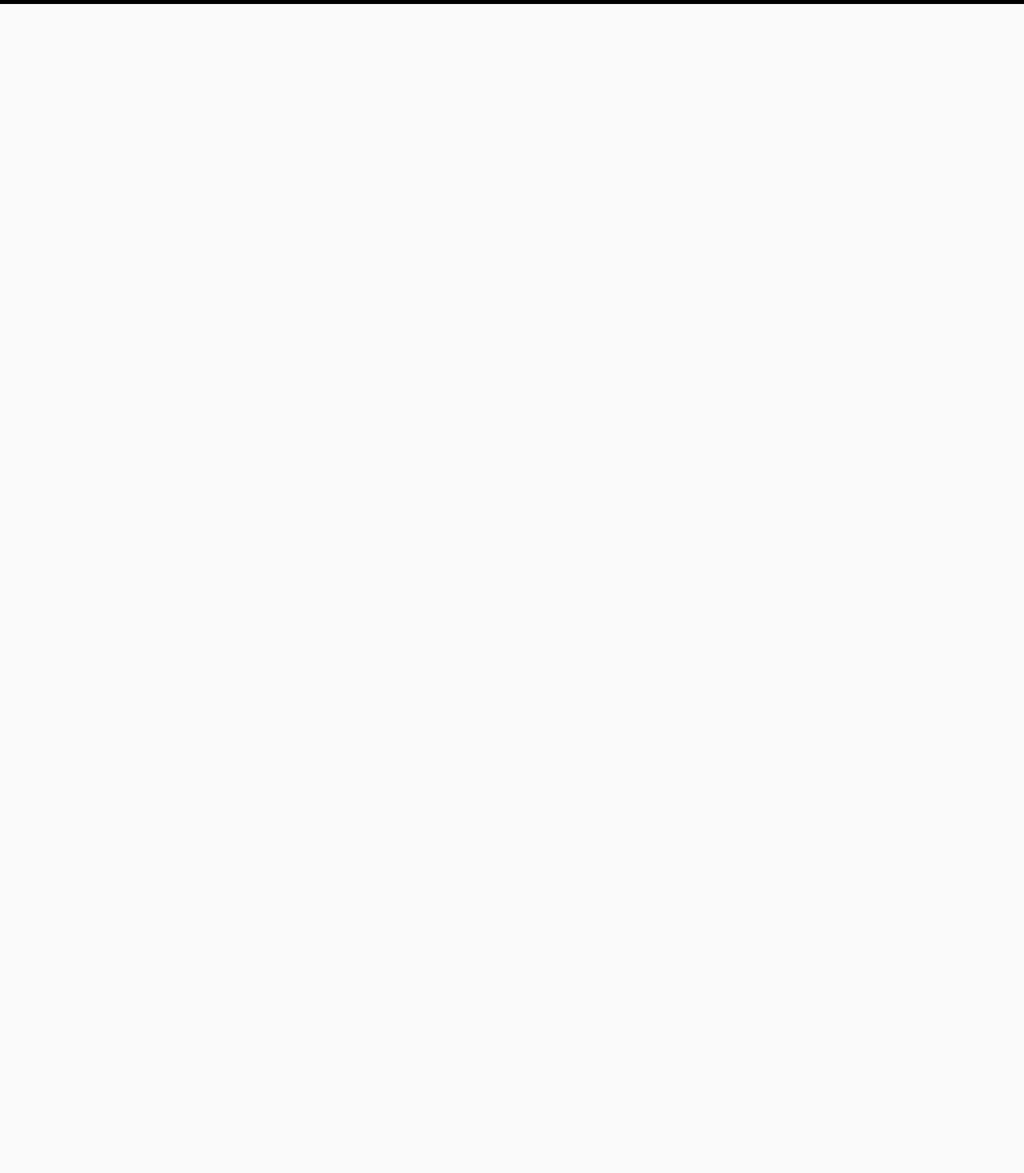
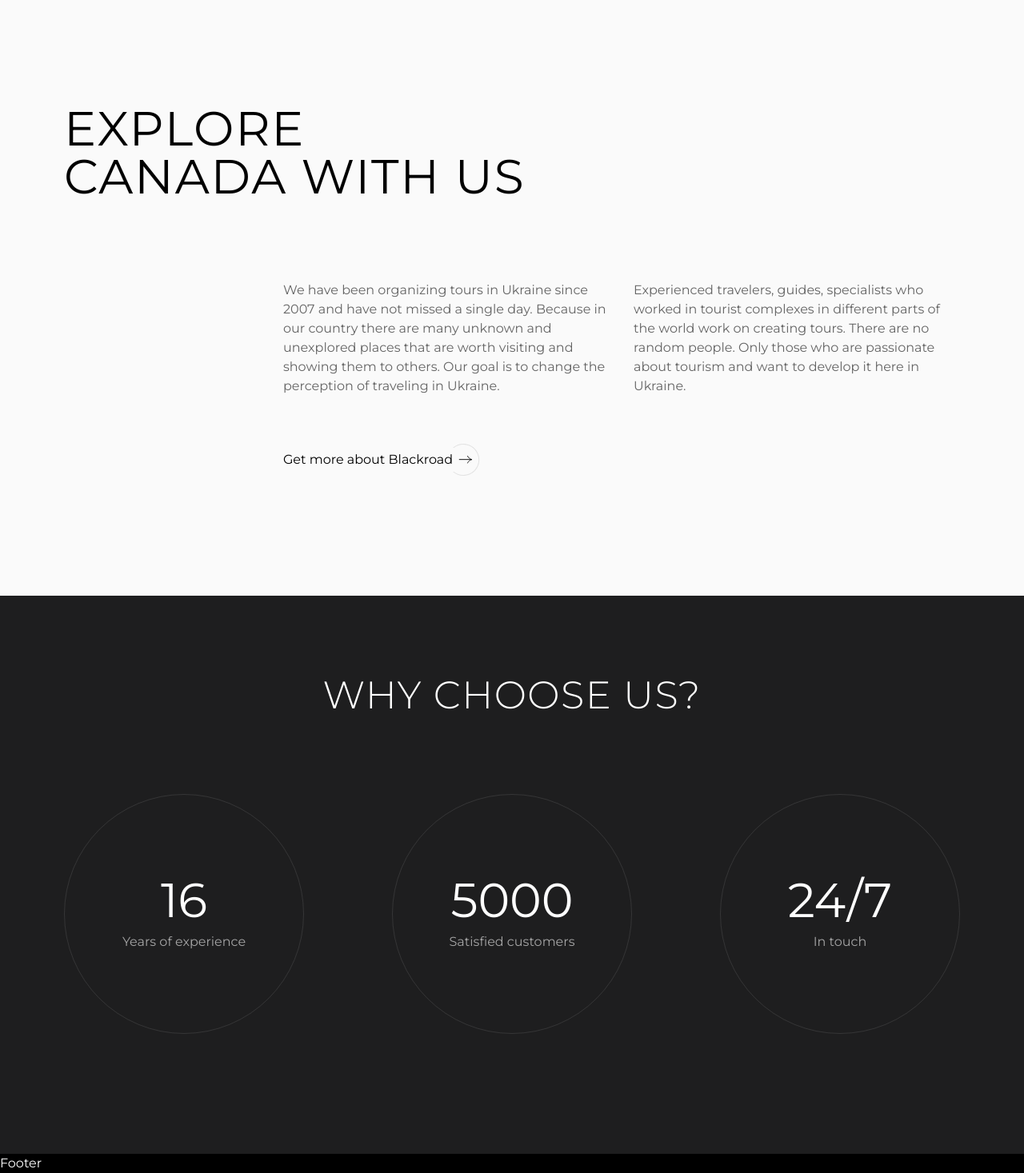
Before and after one commit to summermoved0n/project-Blackroad-Frontend, a Next.js app in the folder my-app/: page / in a window 1280 px wide. Shown: the part 919-2386 px from the top of the page at 80% size. Before the commit the page ends 924 px from the top, so only its background shows below. Built offline with nearby package versions, Linux system fonts and the light colour scheme; a web font is replaced by a local one.

Commit message:
desctop until whe choose us

```diff
--- a/my-app/src/app/components/Button.tsx
+++ b/my-app/src/app/components/Button.tsx
@@ -5,7 +5,7 @@ import { cn } from "@/lib/ui/cn";
 
 type ButtonProps = {
   children: React.ReactNode;
-  variant?: "primary";
+  variant?: "primary" | "secondary";
   size?: "sm" | "md" | "lg" | "xl";
   className?: string;
 } & React.ButtonHTMLAttributes<HTMLButtonElement>;
--- /dev/null
+++ b/my-app/src/app/components/ButtonWithArrow.tsx
@@ -0,0 +1,40 @@
+"use client";
+
+import { CircleIcon } from "@/lib/icons/CircleIcon";
+import { Button } from "./Button";
+import { ArrowRightIcon } from "@/lib/icons/ArrowRightIcon";
+import { useRouter } from "next/dist/client/components/navigation";
+
+type ButtonWithArrowProps = {
+  children: React.ReactNode;
+  className?: string;
+  path?: string;
+};
+
+export default function ButtonWithArrow({
+  children,
+  className,
+  path,
+  ...props
+}: ButtonWithArrowProps) {
+  const router = useRouter();
+
+  const handleClick = () => {
+    router.push(path || "/");
+  };
+
+  return (
+    <Button
+      variant="secondary"
+      className={`${className} relative flex items-center`}
+      onClick={handleClick}
+      {...props}
+    >
+      {children}
+      <CircleIcon />
+      <div className="absolute right-2.5">
+        <ArrowRightIcon />
+      </div>
+    </Button>
+  );
+}
--- /dev/null
+++ b/my-app/src/app/components/ExploreWithUs.tsx
@@ -0,0 +1,35 @@
+import { Text } from "./Text";
+import ButtonWithArrow from "./ButtonWithArrow";
+
+export default function ExploreWithUs() {
+  return (
+    <div className="py-37.5 mx-20">
+      <Text className="mb-25" as="h2" color="black" size="xl" spacing="sm">
+        EXPLORE
+        <br /> CANADA WITH US
+      </Text>
+      <div className="flex justify-end gap-7.5">
+        <div className="flex flex-col items-start justify-start gap-15">
+          <Text className="w-102" color="black60" size="sm">
+            We have been organizing tours in Ukraine since 2007 and have not
+            missed a single day. Because in our country there are many unknown
+            and unexplored places that are worth visiting and showing them to
+            others. Our goal is to change the perception of traveling in
+            Ukraine.
+          </Text>
+
+          <ButtonWithArrow path="/about_us">
+            Get more about Blackroad
+          </ButtonWithArrow>
+        </div>
+
+        <Text className="w-102" color="black60" size="sm">
+          Experienced travelers, guides, specialists who worked in tourist
+          complexes in different parts of the world work on creating tours.
+          There are no random people. Only those who are passionate about
+          tourism and want to develop it here in Ukraine.
+        </Text>
+      </div>
+    </div>
+  );
+}
--- a/my-app/src/app/components/HomeHero.tsx
+++ b/my-app/src/app/components/HomeHero.tsx
@@ -14,6 +14,7 @@ export default function HomeHero() {
       />
 
       <Text
+        as="h1"
         color="white"
         size="lg"
         className="absolute top-1/2 left-1/2 -translate-x-1/2 -translate-y-1/2 text-center"
--- a/my-app/src/app/components/Text.tsx
+++ b/my-app/src/app/components/Text.tsx
@@ -13,11 +13,13 @@ type TextProps = {
     | "black60"
     | "orange";
   size: "xs" | "sm" | "md" | "lg" | "xl";
+  as?: "p" | "span" | "h1" | "h2" | "h3" | "h4" | "h5" | "h6";
   spacing?: "sm";
   className?: string;
 } & React.HTMLAttributes<HTMLParagraphElement>;
 
 export function Text({
+  as,
   color,
   size,
   spacing,
@@ -25,9 +27,14 @@ export function Text({
   children,
   ...props
 }: TextProps) {
+  const Component = as || "p";
+
   return (
-    <p className={cn(text({ color, size, spacing }), className)} {...props}>
+    <Component
+      className={cn(text({ color, size, spacing }), className)}
+      {...props}
+    >
       {children}
-    </p>
+    </Component>
   );
 }
--- /dev/null
+++ b/my-app/src/app/components/WhyChooseUs.tsx
@@ -0,0 +1,39 @@
+import { Text } from "./Text";
+
+const dateOfCustomers = [
+  { id: 1, numbers: "16", text: "Years of experience" },
+  { id: 2, numbers: "5000", text: "Satisfied customers" },
+  { id: 3, numbers: "24/7", text: "In touch" },
+];
+
+export default function WhyChooseUs() {
+  return (
+    <div className="px-20 pt-25 pb-37.5 bg-[#1e1e1f]">
+      <Text
+        as="h2"
+        color="white"
+        size="lg"
+        spacing="sm"
+        className="pb-25 flex justify-center"
+      >
+        WHY CHOOSE US?
+      </Text>
+
+      <div className="flex justify-between">
+        {dateOfCustomers.map(({ id, numbers, text }) => (
+          <div
+            key={id}
+            className="w-[300px] h-[300px] flex flex-col items-center justify-center gap-2.5 border border-white/10 rounded-[50%]"
+          >
+            <Text as="p" color="white" size="xl">
+              {numbers}
+            </Text>
+            <Text as="p" color="white60" size="sm">
+              {text}
+            </Text>
+          </div>
+        ))}
+      </div>
+    </div>
+  );
+}
--- a/my-app/src/app/globals.css
+++ b/my-app/src/app/globals.css
@@ -6,7 +6,7 @@
   box-sizing: border-box;
 }
 
-h1,
+/* h1,
 h2,
 h3,
 h4,
@@ -14,7 +14,7 @@ h5,
 h6,
 p {
   margin: 0;
-}
+} */
 
 p:last-child {
   margin-bottom: 0;
@@ -44,6 +44,5 @@ img {
 body {
   margin: 0;
   background-color: #fafafa;
-  /* background-color: #171717; */
   color: #171717;
 }
--- a/my-app/src/app/page.tsx
+++ b/my-app/src/app/page.tsx
@@ -1,9 +1,13 @@
+import ExploreWithUs from "./components/ExploreWithUs";
 import HomeHero from "./components/HomeHero";
+import WhyChooseUs from "./components/WhyChooseUs";
 
 export default function Home() {
   return (
     <main>
       <HomeHero />
+      <ExploreWithUs />
+      <WhyChooseUs />
     </main>
   );
 }
--- a/my-app/src/lib/icons/ChevronRightIcon.tsx
+++ b/my-app/src/lib/icons/ChevronRightIcon.tsx
@@ -10,7 +10,7 @@ export const ChevronRightIcon = () => {
       <path
         d="M0.499861 0C0.499861 0.424 0.918718 1.05714 1.34272 1.58857C1.88786 2.27429 2.53929 2.87257 3.28615 3.32914C3.84615 3.67143 4.525 4 5.07129 4C4.525 4 3.84557 4.32857 3.28615 4.67086C2.53929 5.128 1.88786 5.72629 1.34272 6.41086C0.918718 6.94286 0.499861 7.57714 0.499861 8"
         stroke="white"
-        stroke-opacity="0.6"
+        strokeOpacity="0.6"
       />
     </svg>
   );
--- a/my-app/src/lib/icons/CircleIcon.tsx
+++ b/my-app/src/lib/icons/CircleIcon.tsx
@@ -8,12 +8,12 @@ export const CircleIcon = () => {
       xmlns="http://www.w3.org/2000/svg"
     >
       <path
-        fill-rule="evenodd"
-        clip-rule="evenodd"
+        fillRule="evenodd"
+        clipRule="evenodd"
         d="M32.2291 20C32.2291 30.4934 23.7225 39 13.2291 39C8.83278 39 4.78519 37.5068 1.5658 35H3.69651e-07C3.52567 38.1118 8.15689 40 13.2291 40C24.2748 40 33.2291 31.0457 33.2291 20C33.2291 8.9543 24.2748 0 13.2291 0C8.15689 0 3.52567 1.88818 0 5H1.5658C4.78519 2.49315 8.83278 1 13.2291 1C23.7225 1 32.2291 9.50659 32.2291 20Z"
         fill="#171717"
-        fill-opacity="0.1"
+        fillOpacity="0.1"
       />
     </svg>
   );
-}
+};
--- a/my-app/src/lib/ui/button.ts
+++ b/my-app/src/lib/ui/button.ts
@@ -1,10 +1,11 @@
 import { cva } from "class-variance-authority";
 
-export const button = cva("h-[50px] text-base text-white transition", {
+export const button = cva("text-base transition", {
   variants: {
     variant: {
       primary:
-        "bg-transparent border-1 border-solid border-orange-500 hover:bg-orange-500",
+        "h-[50px] text-white bg-transparent border-1 border-solid border-orange-500 hover:bg-orange-500",
+      secondary: "h-[40px] text-black",
     },
     size: {
       sm: "w-[200px]",
@@ -13,8 +14,4 @@ export const button = cva("h-[50px] text-base text-white transition", {
       xl: "w-[614px]",
     },
   },
-  defaultVariants: {
-    variant: "primary",
-    size: "md",
-  },
 });
```
